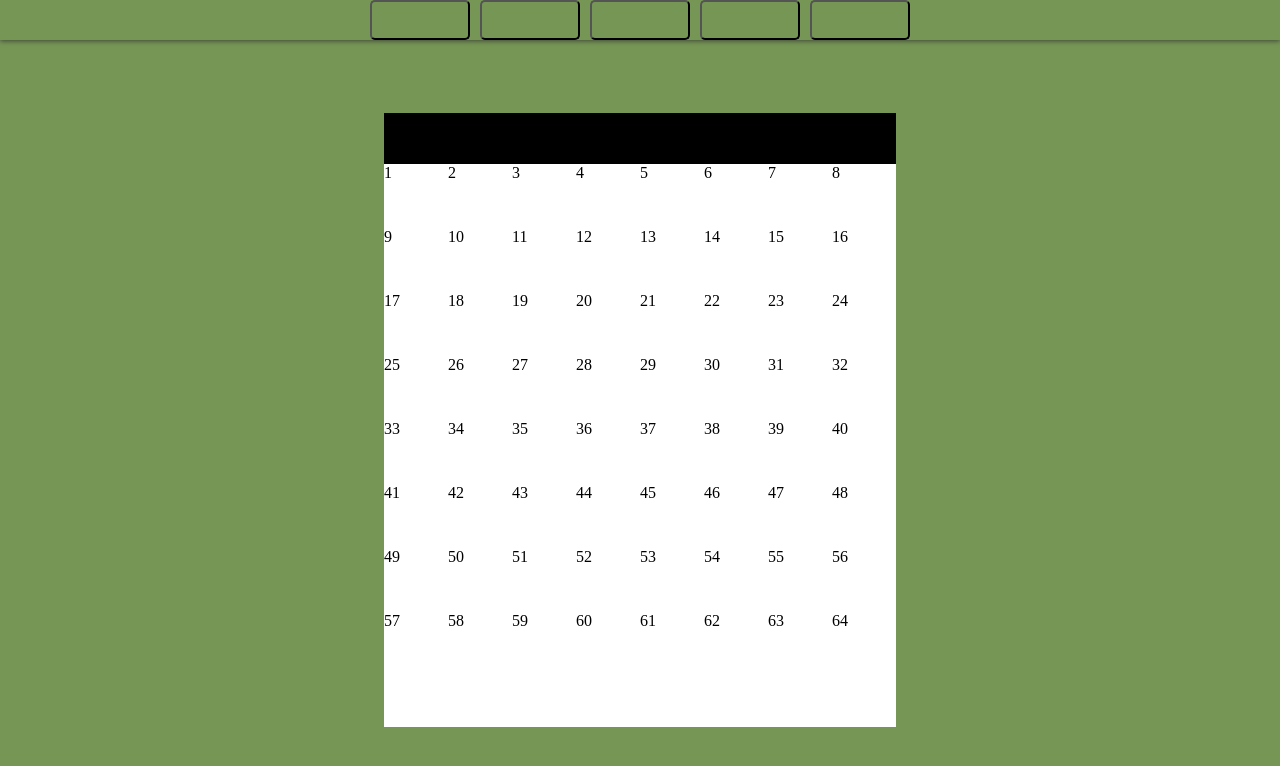
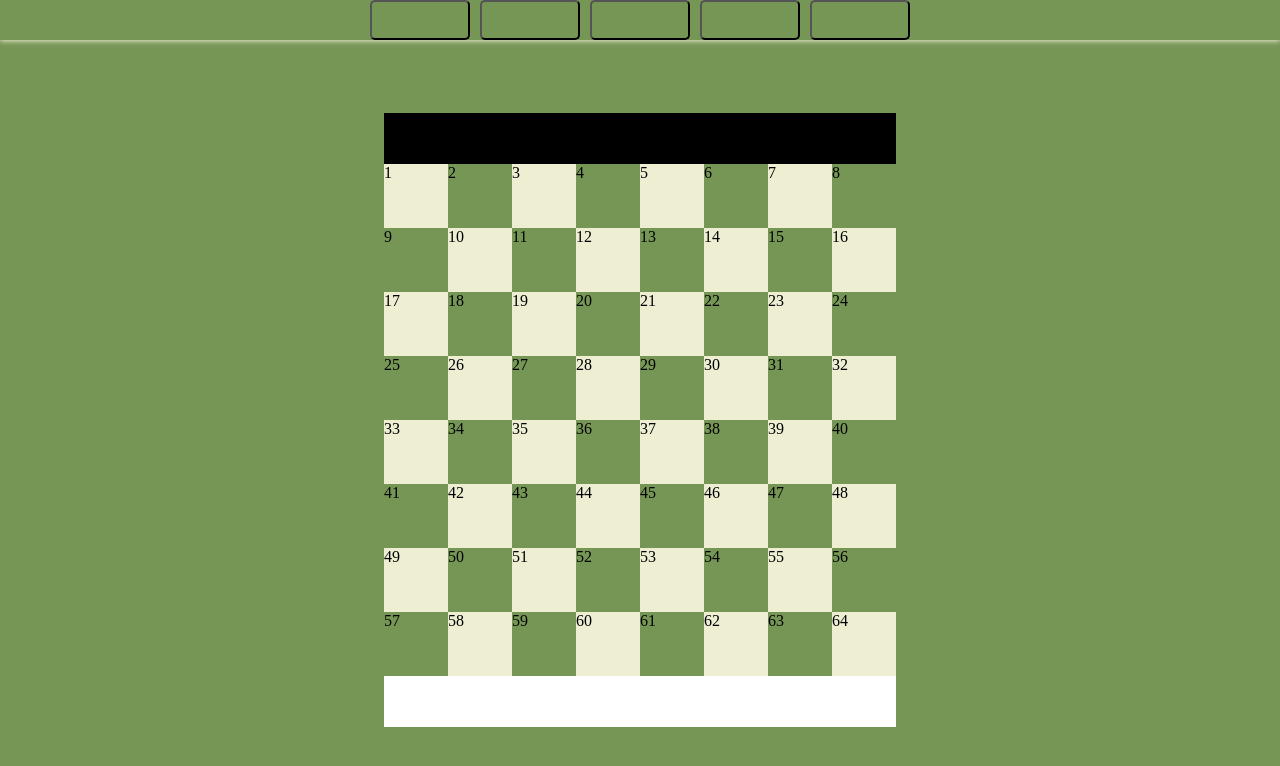
Before and after one commit to potrec/chess-project, a Vue app: page / in a window 1280 px wide. Shown: the top 766 px of the page. Built offline with nearby package versions, Linux system fonts and the light colour scheme.

Commit message:
Adjust of the board color

```diff
--- a/src/assets/main.css
+++ b/src/assets/main.css
@@ -1,6 +1,6 @@
 .main-view {
   display: flex;
-  background-color: var(--main);
+  background-color: var(--primary);
   height: 100vh;
   align-items: flex-start;
   justify-content: center;
@@ -8,7 +8,7 @@
 }
 .site-navigation{
     display: flex;
-    background-color: var(--main);
+    background-color: var(--primary);
     width: 100%;
     height: 5%;
     align-items: stretch;
@@ -19,7 +19,7 @@
 .button-navigation
 {
     width: 100px;
-    background-color : var(--main);
+    background-color : var(--primary);
     stroke: var(--secondary);
     border-radius: 5px;
 }
@@ -54,8 +54,16 @@
 .board-square {
     width: 12.5%;
     height: 12.5%;
+    background-color: var(--primary);
 }
-.board-container:nth-child(n+1)
+.board-square:nth-child(16n+16),
+.board-square:nth-child(16n+14),
+.board-square:nth-child(16n+12),
+.board-square:nth-child(16n+10),
+.board-square:nth-child(16n+7),
+.board-square:nth-child(16n+5),
+.board-square:nth-child(16n+3),
+.board-square:nth-child(16n+1)
 {
-    background-color: white;
+    background-color: var(--secondary);
 }
--- a/src/assets/variables.css
+++ b/src/assets/variables.css
@@ -1,4 +1,7 @@
 :root {
-    --main: #769656;
-    --secondary: #3d4436
+    --primary: #769656;
+    --secondary: #eeeed2;
+    --tertiary: #baca44;
+    --white: #ffffff;
+    --black: #000000;
 }
```
